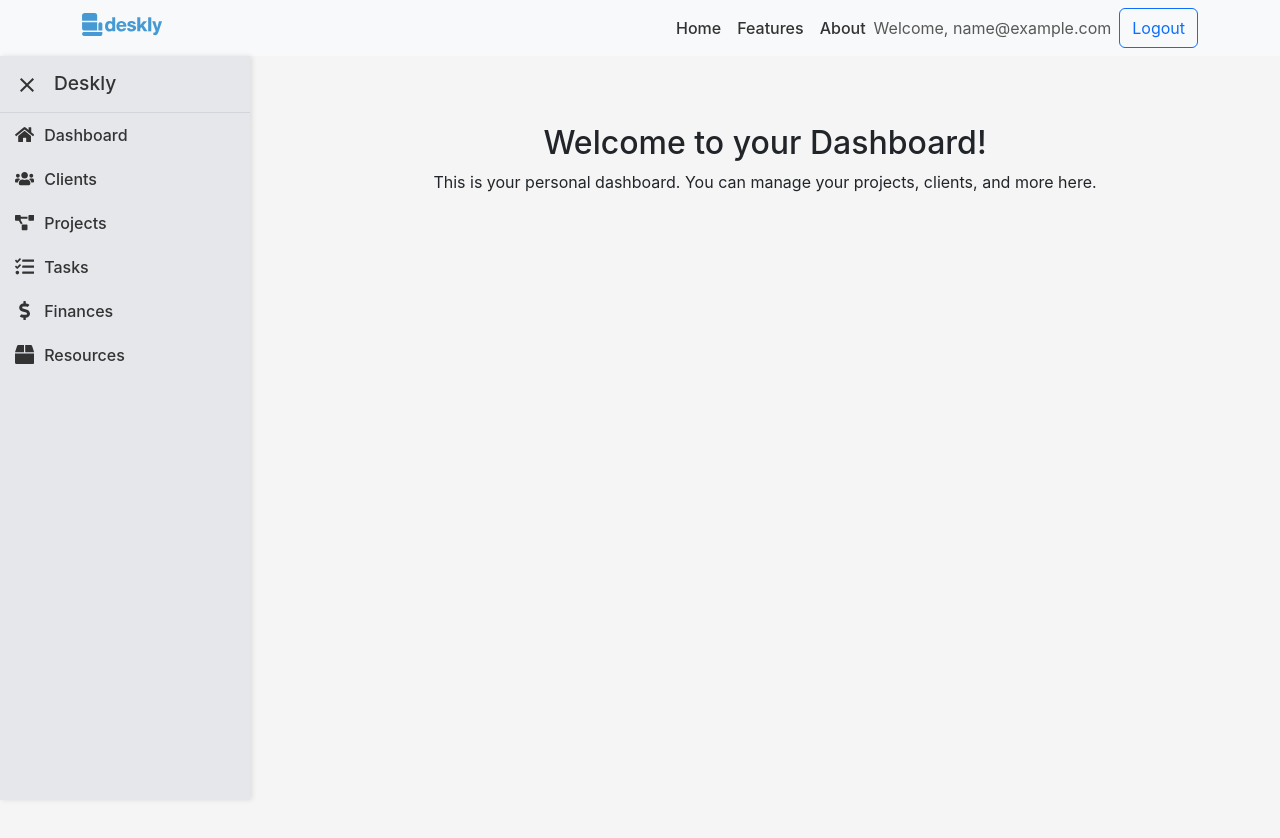
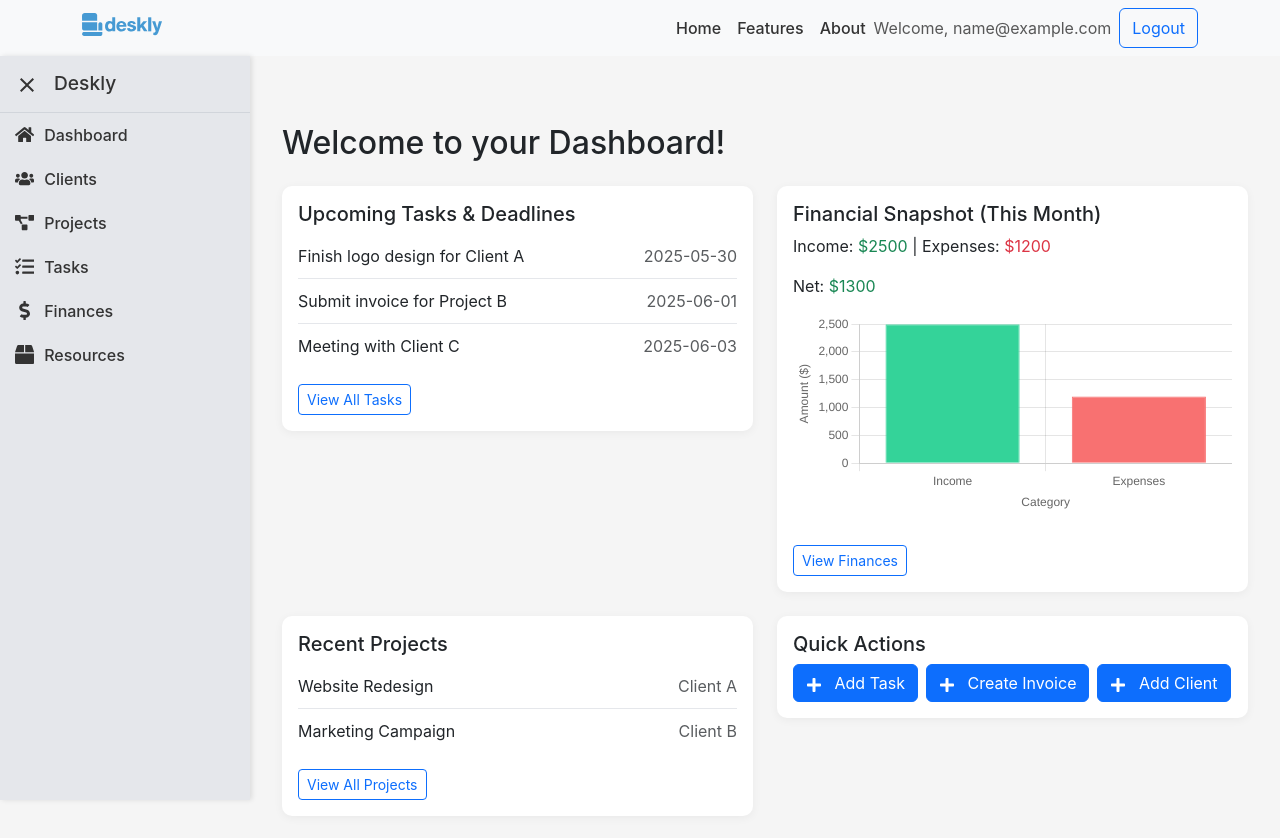
Before and after one commit to pablofriedmann/deskly, a React (Vite) app in the folder deskly/: page /dashboard in a window 1280 px wide. Both pictures are taken after typing "name@example.com", "Sample123" into the empty fields and a click on the button "Sign In". Shown: the top 838 px of the page. Before the commit the page ends 800 px from the top, so only its background shows below. Built offline with nearby package versions, Linux system fonts and the light colour scheme.

Commit message:
Polished the dashboard

```diff
--- a/deskly/package.json
+++ b/deskly/package.json
@@ -12,9 +12,11 @@
   "dependencies": {
     "@reduxjs/toolkit": "^2.8.2",
     "bootstrap": "^5.3.6",
+    "chart.js": "^4.4.9",
     "formik": "^2.4.6",
     "react": "^19.1.0",
     "react-bootstrap": "^2.10.10",
+    "react-chartjs-2": "^5.3.0",
     "react-dom": "^19.1.0",
     "react-icons": "^5.5.0",
     "react-redux": "^9.2.0",
--- a/deskly/src/pages/Dashboard.jsx
+++ b/deskly/src/pages/Dashboard.jsx
@@ -1,11 +1,188 @@
 import React from 'react';
-import { Container } from 'react-bootstrap';
+import { Container, Card, Button, ListGroup, Row, Col } from 'react-bootstrap';
+import { Link } from 'react-router-dom';
+import { FaPlus } from 'react-icons/fa';
+import { Bar } from 'react-chartjs-2';
+import { Chart as ChartJS, CategoryScale, LinearScale, BarElement, Title, Tooltip, Legend } from 'chart.js';
+
+ChartJS.register(CategoryScale, LinearScale, BarElement, Title, Tooltip, Legend);
 
 function Dashboard() {
+  const tasks = [
+    { id: 1, name: 'Finish logo design for Client A', dueDate: '2025-05-30' },
+    { id: 2, name: 'Submit invoice for Project B', dueDate: '2025-06-01' },
+    { id: 3, name: 'Meeting with Client C', dueDate: '2025-06-03' },
+  ];
+
+  const financialData = {
+    income: 2500,
+    expenses: 1200,
+  };
+
+  const recentProjects = [
+    { id: 1, name: 'Website Redesign', client: 'Client A' },
+    { id: 2, name: 'Marketing Campaign', client: 'Client B' },
+  ];
+
+  const chartData = {
+    labels: ['Income', 'Expenses'],
+    datasets: [
+      {
+        label: 'Amount ($)',
+        data: [financialData.income, financialData.expenses],
+        backgroundColor: ['#34D399', '#F87171'],
+        borderColor: ['#34D399', '#F87171'],
+        borderWidth: 1,
+      },
+    ],
+  };
+
+  const chartOptions = {
+    scales: {
+      y: {
+        beginAtZero: true,
+        title: {
+          display: true,
+          text: 'Amount ($)',
+        },
+      },
+      x: {
+        title: {
+          display: true,
+          text: 'Category',
+        },
+      },
+    },
+    plugins: {
+      legend: {
+        display: false,
+      },
+    },
+    maintainAspectRatio: false,
+  };
+
   return (
-    <Container className="my-5 text-center">
-      <h2>Welcome to your Dashboard!</h2>
-      <p>This is your personal dashboard. You can manage your projects, clients, and more here.</p>
+    <Container className="my-5">
+      <h2 className="mb-4">Welcome to your Dashboard!</h2>
+      <Row>
+        <Col md={6} className="mb-4">
+          <Card className="dashboard-card">
+            <Card.Body>
+              <Card.Title>Upcoming Tasks & Deadlines</Card.Title>
+              <ListGroup variant="flush">
+                {tasks.map((task) => (
+                  <ListGroup.Item key={task.id} className="dashboard-list-item">
+                    <div className="d-flex justify-content-between align-items-center">
+                      <span>{task.name}</span>
+                      <span className="text-muted">{task.dueDate}</span>
+                    </div>
+                  </ListGroup.Item>
+                ))}
+              </ListGroup>
+              <Button
+                as={Link}
+                to="/tasks"
+                variant="outline-primary"
+                size="sm"
+                className="mt-3 dashboard-action-btn"
+              >
+                View All Tasks
+              </Button>
+            </Card.Body>
+          </Card>
+        </Col>
+
+        <Col md={6} className="mb-4">
+          <Card className="dashboard-card">
+            <Card.Body>
+              <Card.Title>Financial Snapshot (This Month)</Card.Title>
+              <div className="mb-3">
+                <p>
+                  Income: <span className="text-success">${financialData.income}</span> | Expenses: <span className="text-danger">${financialData.expenses}</span>
+                </p>
+                <p>Net: <span className={financialData.income - financialData.expenses >= 0 ? 'text-success' : 'text-danger'}>
+                  ${financialData.income - financialData.expenses}
+                </span></p>
+              </div>
+              <div className="chart-container">
+                <Bar data={chartData} options={chartOptions} />
+              </div>
+              <Button
+                as={Link}
+                to="/finances"
+                variant="outline-primary"
+                size="sm"
+                className="mt-3 dashboard-action-btn"
+              >
+                View Finances
+              </Button>
+            </Card.Body>
+          </Card>
+        </Col>
+      </Row>
+
+      <Row>
+        <Col md={6} className="mb-4">
+          <Card className="dashboard-card">
+            <Card.Body>
+              <Card.Title>Recent Projects</Card.Title>
+              <ListGroup variant="flush">
+                {recentProjects.map((project) => (
+                  <ListGroup.Item key={project.id} className="dashboard-list-item">
+                    <div className="d-flex justify-content-between align-items-center">
+                      <span>{project.name}</span>
+                      <span className="text-muted">{project.client}</span>
+                    </div>
+                  </ListGroup.Item>
+                ))}
+              </ListGroup>
+              <Button
+                as={Link}
+                to="/projects"
+                variant="outline-primary"
+                size="sm"
+                className="mt-3 dashboard-action-btn"
+              >
+                View All Projects
+              </Button>
+            </Card.Body>
+          </Card>
+        </Col>
+
+        <Col md={6} className="mb-4">
+          <Card className="dashboard-card">
+            <Card.Body>
+              <Card.Title>Quick Actions</Card.Title>
+              <div className="d-flex flex-wrap gap-2">
+                <Button
+                  as={Link}
+                  to="/tasks"
+                  variant="primary"
+                  className="dashboard-action-btn"
+                >
+                  <FaPlus className="me-2" /> Add Task
+                </Button>
+                <Button
+                  as={Link}
+                  to="/finances"
+                  variant="primary"
+                  className="dashboard-action-btn"
+                >
+                  <FaPlus className="me-2" /> Create Invoice
+                </Button>
+                <Button
+                  as={Link}
+                  to="/clients"
+                  variant="primary"
+                  className="dashboard-action-btn"
+                >
+                  <FaPlus className="me-2" /> Add Client
+                </Button>
+              </div>
+            </Card.Body>
+          </Card>
+        </Col>
+      </Row>
     </Container>
   );
 }
--- a/deskly/src/styles/index.css
+++ b/deskly/src/styles/index.css
@@ -1,9 +1,9 @@
 :root {
-  --primary-color: #3B82F6;
-  --secondary-color: #6B7280;
-  --text-color: #333333;
-  --background-color: #F5F5F5;
-  --sidebar-bg: #E5E7EB;
+  --primary-color: #3B82F6; /* Blue from README */
+  --secondary-color: #6B7280; /* Gray */
+  --text-color: #333333; /* Dark gray for text */
+  --background-color: #F5F5F5; /* Light gray background */
+  --sidebar-bg: #E5E7EB; /* Light gray for sidebar */
 }
 
 body {
@@ -63,7 +63,6 @@ body {
   transition: width 0.3s ease;
   overflow-x: hidden;
   box-shadow: 2px 0 5px rgba(0, 0, 0, 0.1);
-  z-index: 1000;
 }
 
 .sidebar.collapsed {
@@ -125,3 +124,38 @@ body {
   margin-left: 60px;
   width: calc(100% - 60px);
 }
+
+/* Dashboard Styles */
+.dashboard-card {
+  border: none;
+  border-radius: 10px;
+  box-shadow: 0 2px 10px rgba(0, 0, 0, 0.05);
+  transition: transform 0.2s ease;
+}
+
+.dashboard-card:hover {
+  transform: translateY(-3px);
+}
+
+.dashboard-list-item {
+  border-bottom: 1px solid #e5e7eb;
+  padding: 10px 0;
+  transition: background-color 0.2s;
+}
+
+.dashboard-list-item:hover {
+  background-color: #f9fafb;
+}
+
+.chart-container {
+  height: 200px;
+  margin-bottom: 15px;
+}
+
+.dashboard-action-btn {
+  transition: background-color 0.2s, transform 0.1s;
+}
+
+.dashboard-action-btn:hover {
+  transform: scale(1.05);
+}
```
Also changed, not shown: 1 other file (tests, documents, lock files or other folders).
